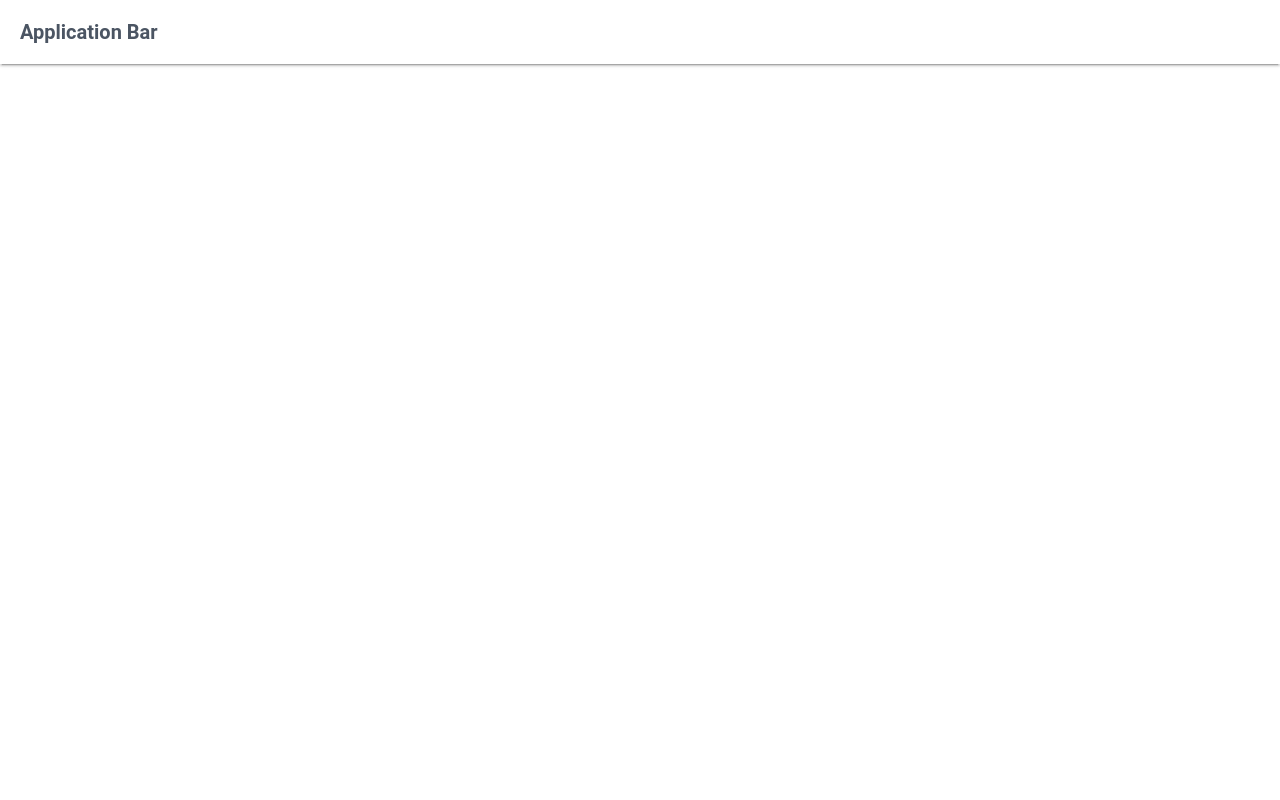
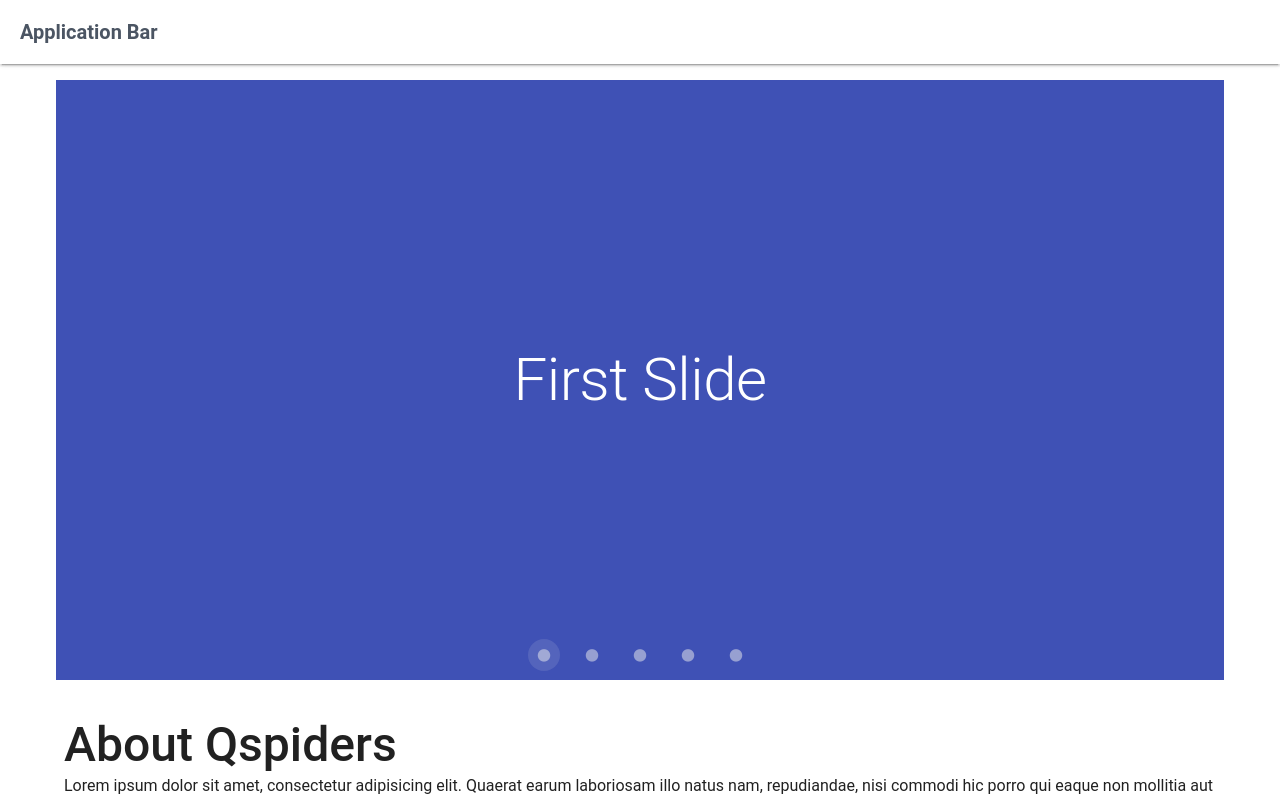
Before and after one commit to TechBhoomi/event-proposal-tascon, a Vue app: page / in a window 1280 px wide. Shown: the top 800 px of the page. Built offline with nearby package versions, Linux system fonts and the light colour scheme.

Commit message:
navbar alignment fixed

```diff
--- a/src/components/navBar/NavBar.vue
+++ b/src/components/navBar/NavBar.vue
@@ -1,6 +1,5 @@
 <template>
-  <v-app>
-    <v-container>
+  <!-- <v-container> -->
   <v-app-bar :elevation="2">
     <!-- <template v-slot:prepend>
           <v-app-bar-nav-icon></v-app-bar-nav-icon>
@@ -8,7 +7,7 @@
 
     <v-app-bar-title
       class="font-bold text-2xl text-gray-600"
-          style="font-weight: 600;"
+      style="font-weight: 600"
       >Application Bar</v-app-bar-title
     >
 
@@ -20,8 +19,10 @@
           <v-btn icon="mdi-dots-vertical"></v-btn>
         </template> -->
   </v-app-bar>
-    </v-container>
-  </v-app>
+  <!-- </v-container> -->
+  <!-- <Carousel /> -->
 </template>
-<script setup></script>
+<script setup>
+import Carousel from "../carousel/Carousel.vue";
+</script>
 <style scoped></style>
```
Lines whose indentation alone changed are shown as unchanged.
